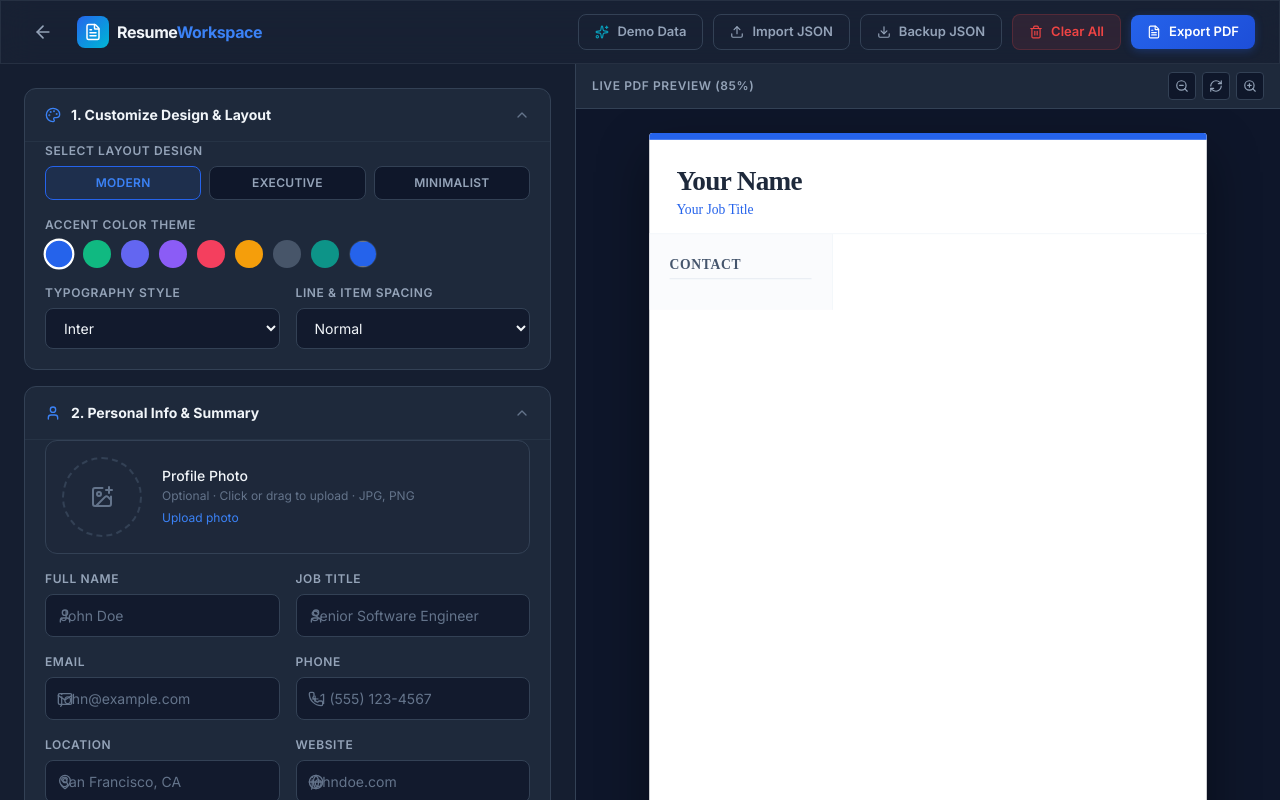
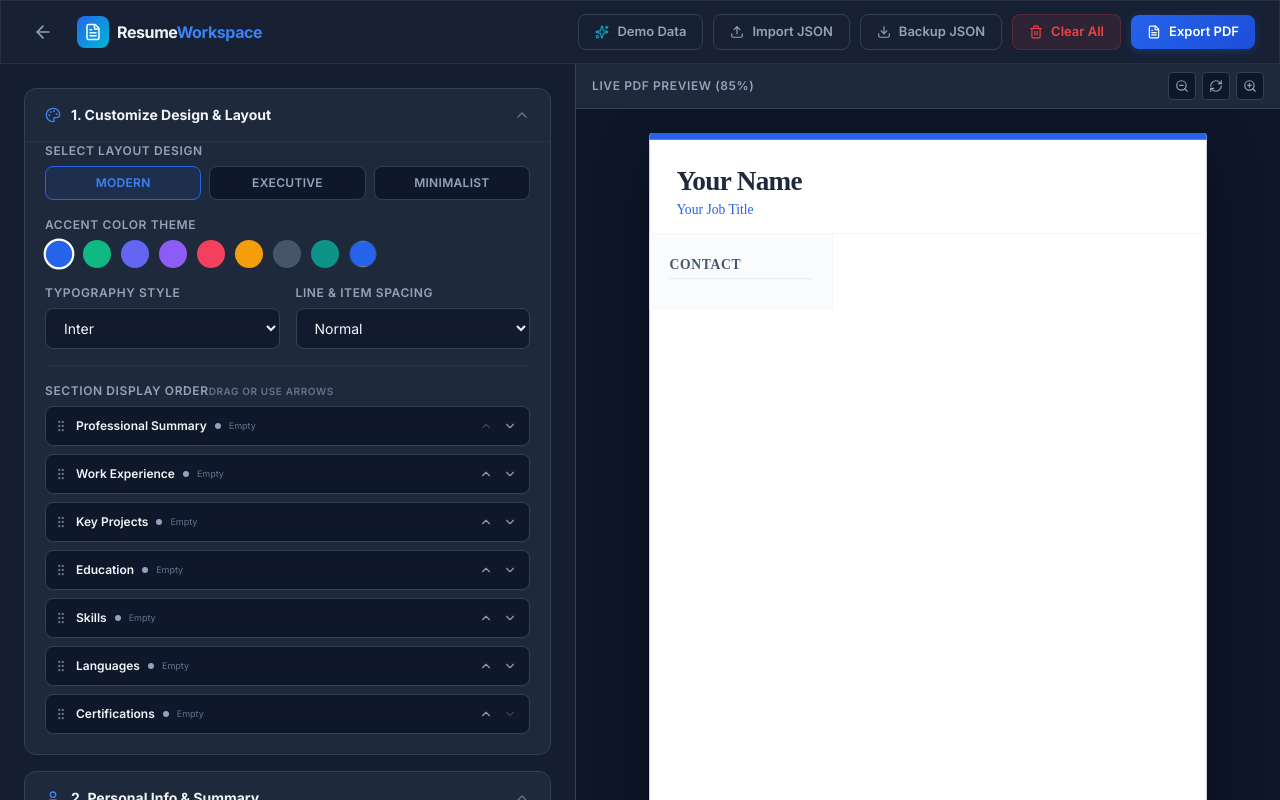
Before and after one commit to iam-neo/Resume-Maker, a Next.js app: page /builder in a window 1280 px wide. Shown: the top 800 px of the page. Built offline with nearby package versions, Linux system fonts and the light colour scheme.

Commit message:
feat: add drag-and-drop section display order panel to design settings

```diff
--- a/src/app/builder/page.tsx
+++ b/src/app/builder/page.tsx
@@ -9,6 +9,7 @@ import EducationForm from '@/components/editor/EducationForm';
 import ProjectsForm from '@/components/editor/ProjectsForm';
 import SkillsForm from '@/components/editor/SkillsForm';
 import ResumePreview from '@/components/preview/ResumePreview';
+import { SectionId } from '@/types/resume';
 import {
   FileText,
   Sparkles,
@@ -25,6 +26,7 @@ import {
   Wrench,
   Palette,
   ArrowLeft,
+  GripVertical,
 } from 'lucide-react';
 
 const COLORS = [
@@ -55,11 +57,51 @@ function BuilderWorkspace() {
     setThemeColor,
     setFontFamily,
     setSpacing,
+    updateSectionOrder,
+    moveSection,
     loadSampleData,
     resetData,
     exportJSON,
     importJSON,
   } = useResume();
+
+  const handleDragStart = (e: React.DragEvent, index: number) => {
+    e.dataTransfer.setData('text/plain', index.toString());
+  };
+
+  const handleDrop = (e: React.DragEvent, toIndex: number) => {
+    e.preventDefault();
+    const fromIndex = parseInt(e.dataTransfer.getData('text/plain'), 10);
+    if (isNaN(fromIndex) || fromIndex === toIndex) return;
+
+    const order = [...(resumeData.sectionOrder || ['summary', 'experience', 'projects', 'education', 'skills', 'languages', 'certifications'])];
+    const [moved] = order.splice(fromIndex, 1);
+    order.splice(toIndex, 0, moved);
+    updateSectionOrder(order);
+  };
+
+  const isSectionActive = (id: string) => {
+    switch (id) {
+      case 'summary': return !!resumeData.summary;
+      case 'experience': return resumeData.workExperience.length > 0;
+      case 'projects': return resumeData.projects.length > 0;
+      case 'education': return resumeData.education.length > 0;
+      case 'skills': return resumeData.skills.length > 0;
+      case 'languages': return resumeData.languages.length > 0;
+      case 'certifications': return resumeData.certifications.length > 0;
+      default: return false;
+    }
+  };
+
+  const SECTION_NAMES: Record<string, string> = {
+    summary: 'Professional Summary',
+    experience: 'Work Experience',
+    projects: 'Key Projects',
+    education: 'Education',
+    skills: 'Skills',
+    languages: 'Languages',
+    certifications: 'Certifications',
+  };
 
   const fileInputRef = useRef<HTMLInputElement>(null);
 
@@ -266,6 +308,65 @@ function BuilderWorkspace() {
                     </select>
                   </div>
                 </div>
+
+                {/* Section Reordering */}
+                <div className="border-t border-border/40 pt-4">
+                  <label className="input-label mb-2 flex items-center justify-between">
+                    <span>Section Display Order</span>
+                    <span className="text-[10px] text-text-muted">Drag or use arrows</span>
+                  </label>
+
+                  <div className="space-y-2">
+                    {(resumeData.sectionOrder || ['summary', 'experience', 'projects', 'education', 'skills', 'languages', 'certifications']).map((id, index, arr) => {
+                      const active = isSectionActive(id);
+                      return (
+                        <div
+                          key={id}
+                          draggable
+                          onDragStart={(e) => handleDragStart(e, index)}
+                          onDragOver={(e) => e.preventDefault()}
+                          onDrop={(e) => handleDrop(e, index)}
+                          className="flex items-center justify-between p-2 rounded-lg bg-surface border border-border hover:border-border-light transition-all cursor-grab active:cursor-grabbing group"
+                        >
+                          <div className="flex items-center gap-2">
+                            <GripVertical className="w-3.5 h-3.5 text-text-muted shrink-0 cursor-grab" />
+                            <span className="text-xs font-semibold text-text-primary">
+                              {SECTION_NAMES[id]}
+                            </span>
+                            <span
+                              className={`w-1.5 h-1.5 rounded-full shrink-0 ${active ? 'bg-emerald-500' : 'bg-slate-400'}`}
+                              title={active ? 'Active (shows on resume)' : 'Empty (hidden from resume)'}
+                            />
+                            <span className="text-[9px] text-text-muted hidden sm:inline">
+                              {active ? 'Active' : 'Empty'}
+                            </span>
+                          </div>
+
+                          <div className="flex items-center gap-0.5 opacity-60 group-hover:opacity-100 transition-opacity">
+                            <button
+                              type="button"
+                              onClick={() => moveSection(id as any, 'up')}
+                              disabled={index === 0}
+                              className="p-1 rounded hover:bg-surface-light disabled:opacity-30 disabled:hover:bg-transparent transition-colors"
+                              title="Move up"
+                            >
+                              <ChevronUp className="w-3.5 h-3.5" />
+                            </button>
+                            <button
+                              type="button"
+                              onClick={() => moveSection(id as any, 'down')}
+                              disabled={index === arr.length - 1}
+                              className="p-1 rounded hover:bg-surface-light disabled:opacity-30 disabled:hover:bg-transparent transition-colors"
+                              title="Move down"
+                            >
+                              <ChevronDown className="w-3.5 h-3.5" />
+                            </button>
+                          </div>
+                        </div>
+                      );
+                    })}
+                  </div>
+                </div>
               </div>
             )}
           </div>
```
Also changed, not shown: src/components/editor/PersonalInfoForm.tsx (+4 -6 lines).
